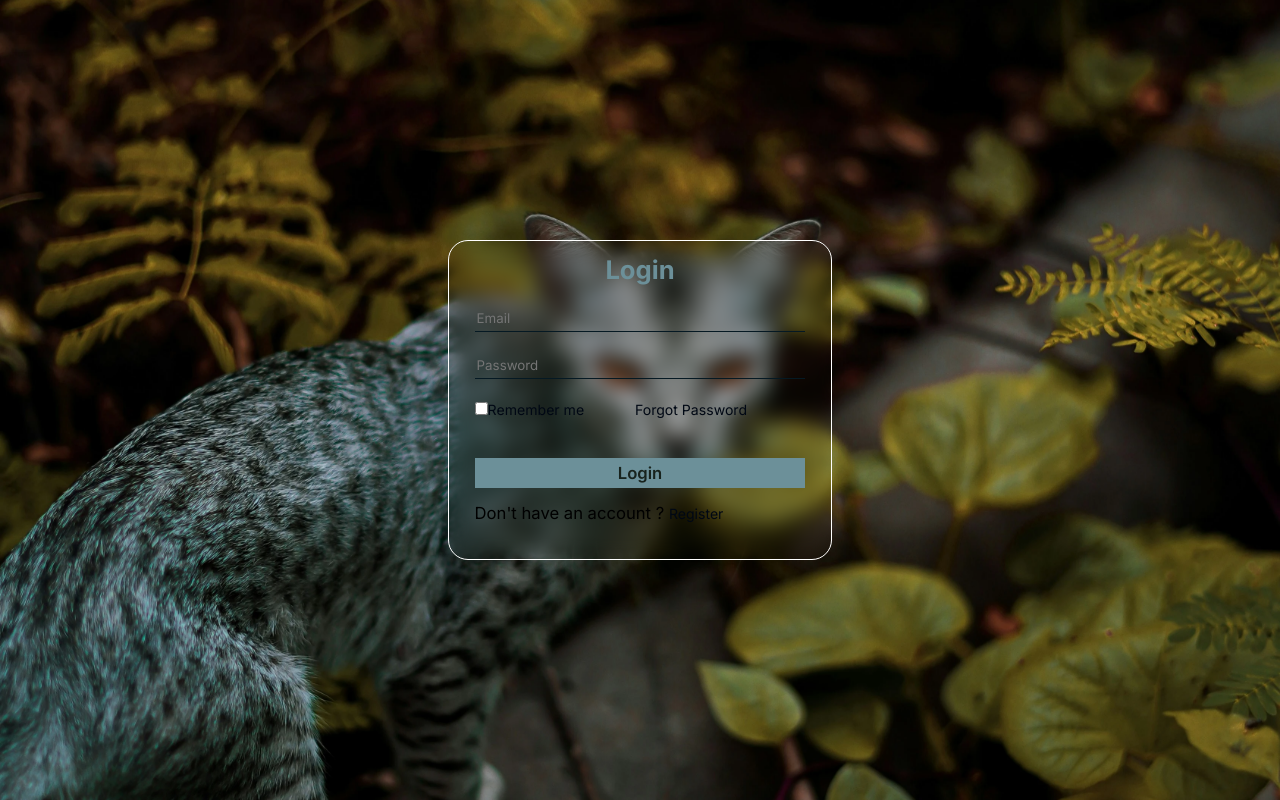
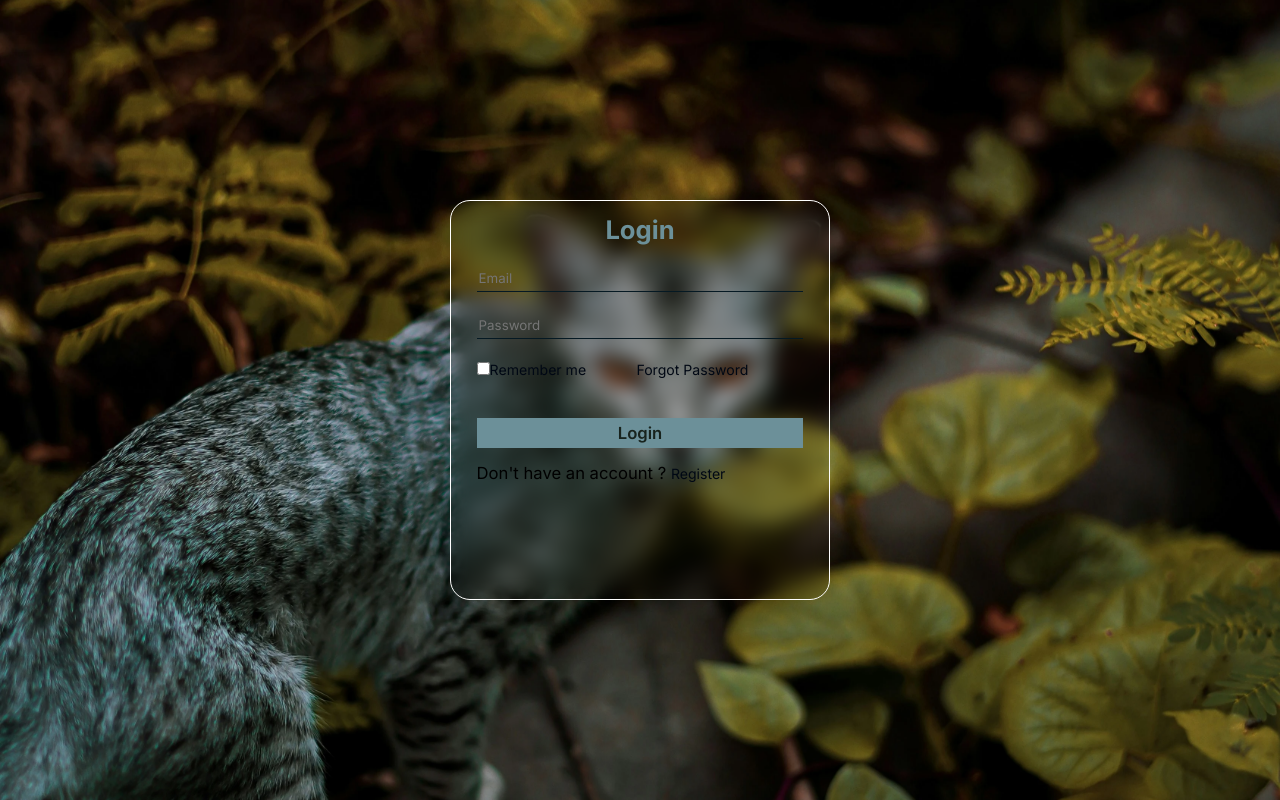
Before and after one commit to coderhaider/animated-login-panel, a plain HTML site: page index.html in a window 1280 px wide. Drawn offline with Linux system fonts and the light colour scheme; a web font is replaced by a local one.

Commit message:
minor updated

```diff
--- a/style.css
+++ b/style.css
@@ -17,8 +17,8 @@ body{
 }
 
 .container{
-    width: 30%;
-    height: 40%;
+    width: 380px;
+    height: 400px;
     backdrop-filter: blur(10px);
     border-radius: 20px;
     padding: 1% 2%;
```
